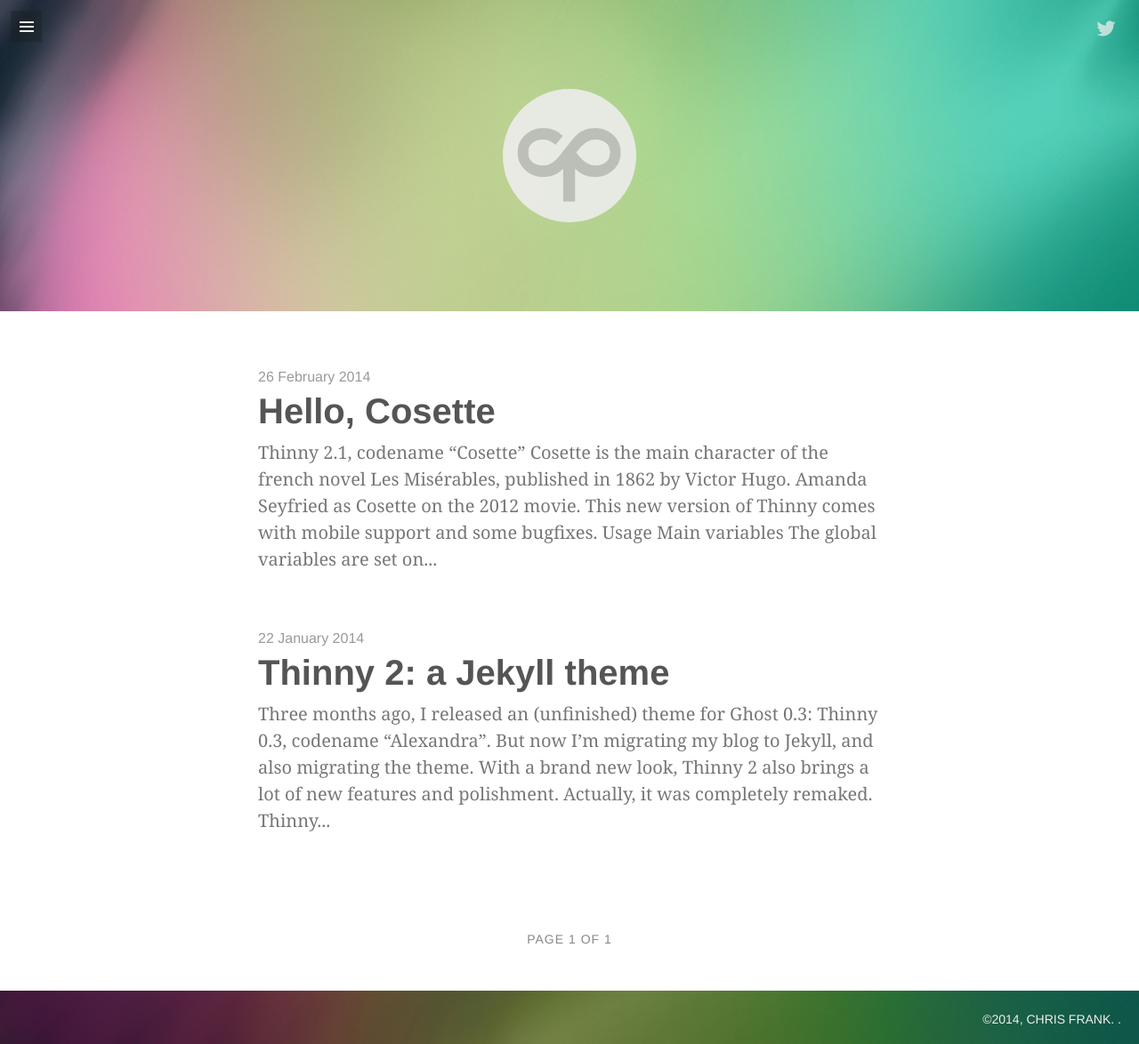
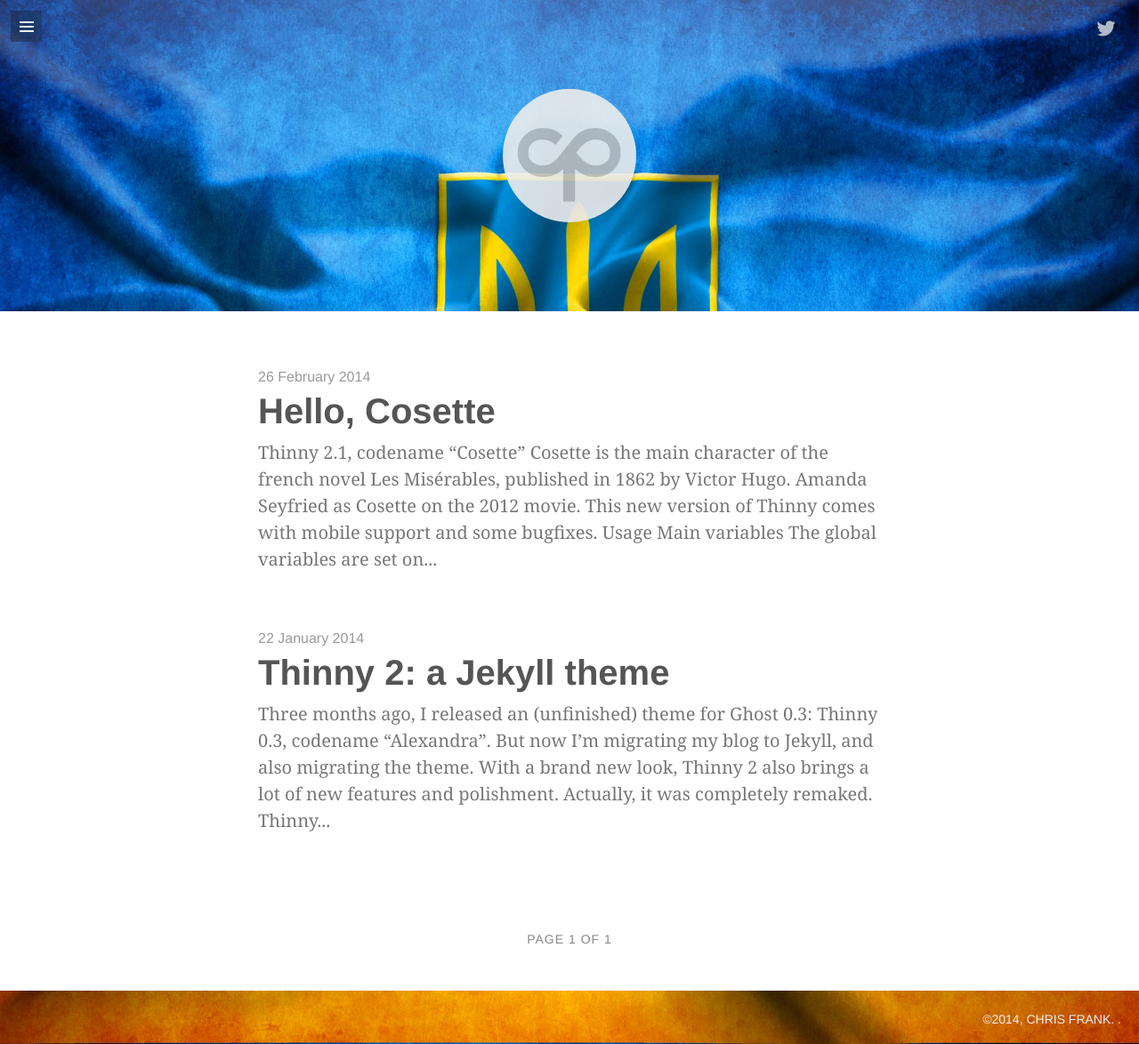
Before and after one commit to uablog/uablog.github.io, a Jekyll site: the page built from index.html, in a window 1280 px wide. Shown: the whole page at 89% size. Built offline with Jekyll 4.4.1, drawn with Linux system fonts in a browser that asks for light colours; some web fonts are replaced; Markdown is read by kramdown in place of the engine named in the settings; the list of posts is cut into pages by our own code.

Commit message:
Change Cover Image
—Add cover image
—Change cover image

```diff
--- a/_config.yml
+++ b/_config.yml
@@ -19,7 +19,7 @@ paginate:	5
 
 # Custom vars
 icon:		/assets/images/icon.png
-cover:		/assets/images/cover.jpg
+cover:		/assets/images/uaCover.jpg
 
 social:
   - icon:	twitter
```
Also changed, not shown: assets/images/uaCover.jpg (added).
